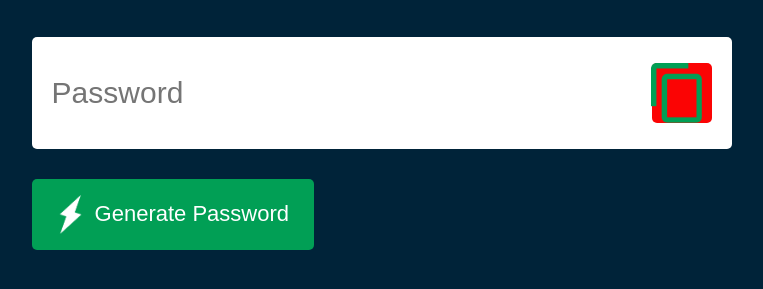
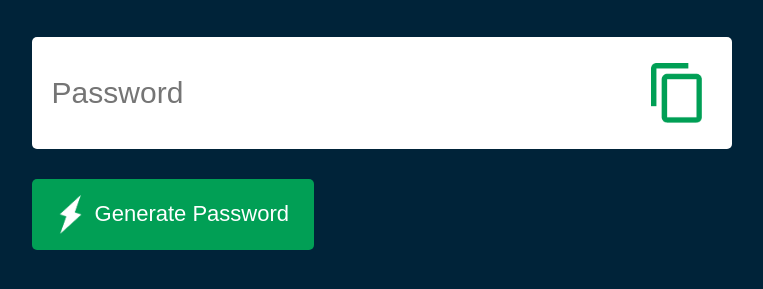
Before and after one commit to pradeeppaldev/Random-Password-Generator, a plain HTML site: page index.html in a window 1280 px wide. Shown: the part 271-560 px from the top of the page, without its empty margins (122-885 px from the left). Drawn offline with Linux system fonts and the light colour scheme.

Commit message:
second commit

```diff
--- a/style.css
+++ b/style.css
@@ -37,7 +37,7 @@ body{
     height: 60px;
     width: 60px;
     cursor: pointer;
-    background-color: rgb(251, 4, 4);
+    background-color: white;
     margin-left: -130px;
 }
 #copyBtn img{
```
